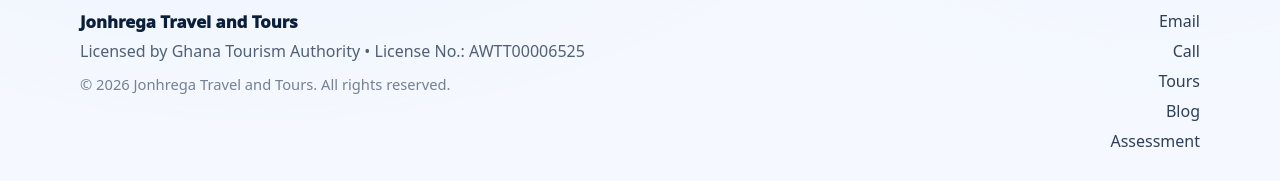
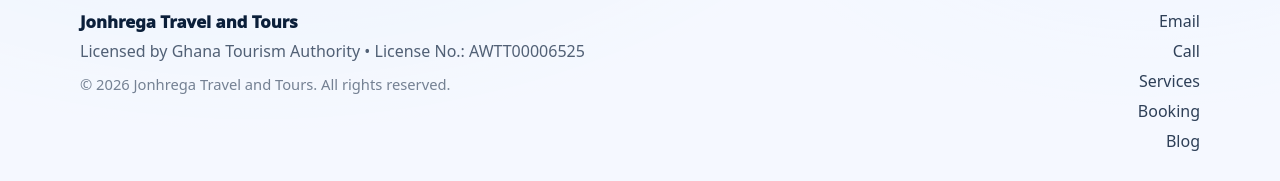
Before and after one commit to learngermanghana/jonhrega-travel-site, a React (Vite) app: page /contact in a window 1280 px wide. Shown: the part 1945-2126 px from the top of the page. Built offline with nearby package versions, Linux system fonts and the light colour scheme.

Commit message:
Update footer booking link

```diff
--- a/src/components/Footer.jsx
+++ b/src/components/Footer.jsx
@@ -19,9 +19,9 @@
         <div className="footer__links">
           <a href={"mailto:" + company.email}>Email</a>
           <a href={"tel:" + company.phones[0].value}>Call</a>
-          <Link to="/tours">Tours</Link>
+          <Link to="/services">Services</Link>
+          <Link to="/booking">Booking</Link>
           <Link to="/blog">Blog</Link>
-          <Link to="/assessment">Assessment</Link>
         </div>
       </Container>
     </footer>
```
